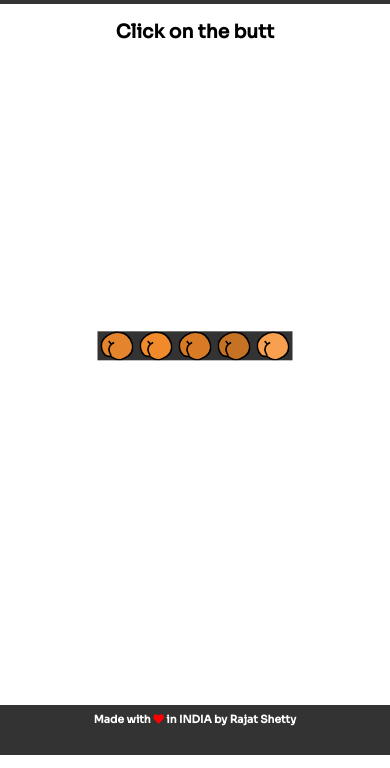
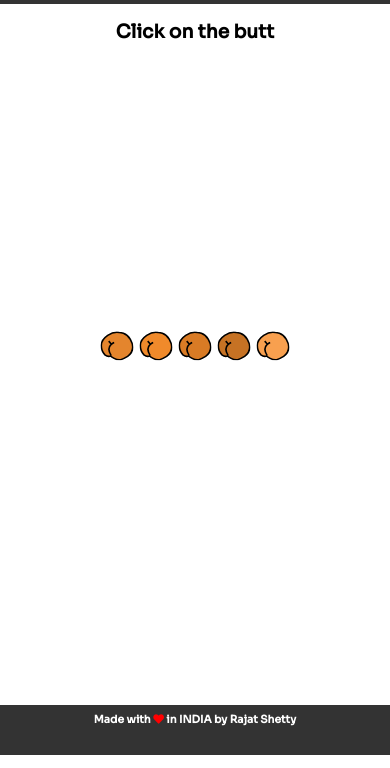
Before and after one commit to rajatshetty10/fart_website, a website: page index.html in a window 390 px wide. Shown: the part 76-844 px from the top of the page. Drawn offline with Linux system fonts and the light colour scheme.

Commit message:
modified css

```diff
--- a/css/style.css
+++ b/css/style.css
@@ -40,7 +40,3 @@ footer {
   padding: 0.5rem; }
   footer i {
     color: red; }
-
-@media screen and (max-width: 600px) {
-  .butt-container {
-    background: #333; } }
```
